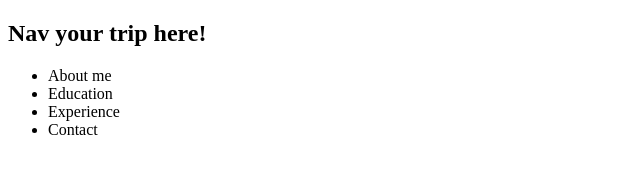
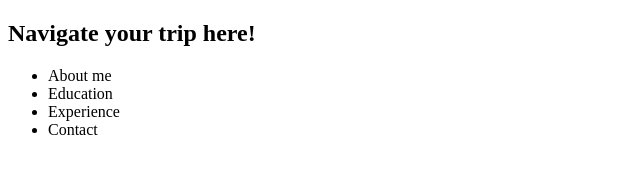
Before and after one commit to zzz-icy/zzz-icy.github.io, a plain HTML site: page index.html in a window 1280 px wide. Shown: the whole page, without its empty margins (0-640 px from the left). Drawn offline with Linux system fonts and the light colour scheme.

Commit message:
Update index.html

```diff
--- a/index.html
+++ b/index.html
@@ -11,7 +11,7 @@
 
 
   <div class = 'nav'>
-<h2>Nav your trip here!</h2>
+<h2>Navigate your trip here!</h2>
 <ul>
   <li>About me</li>
   <li>Education</li>
```
